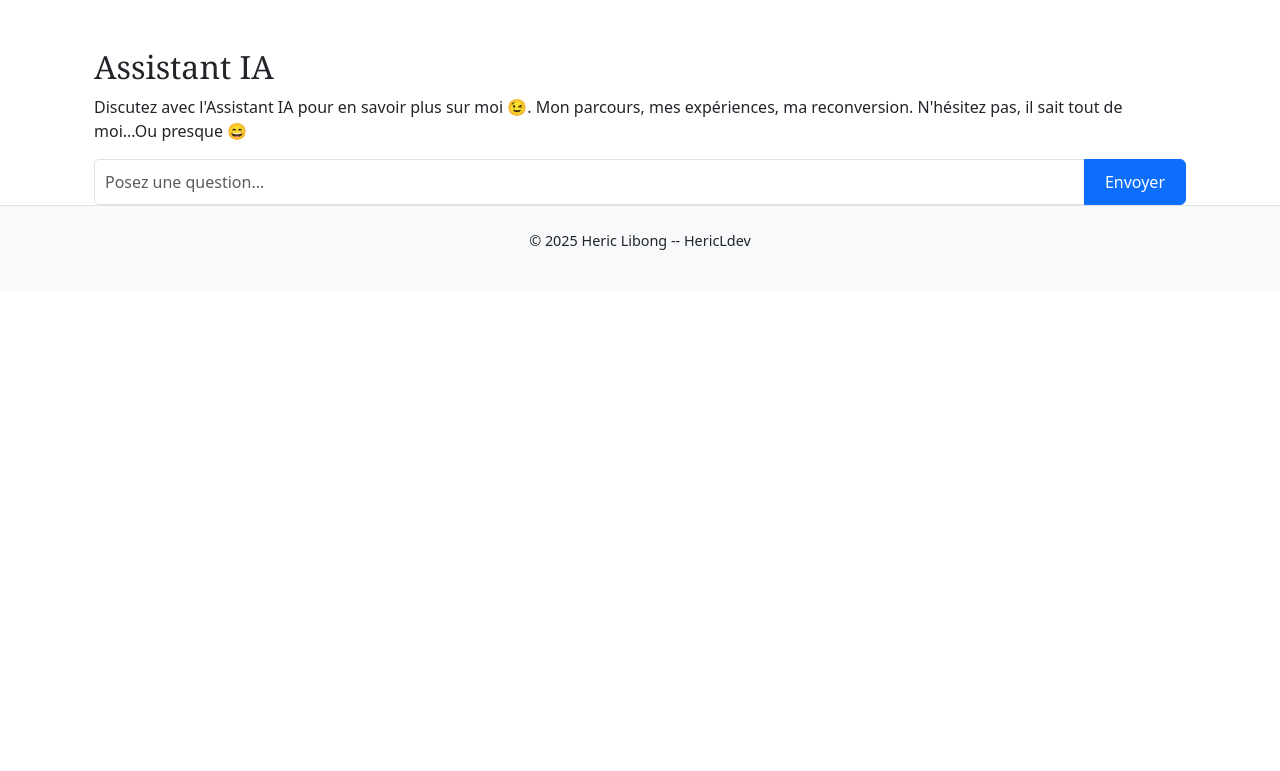
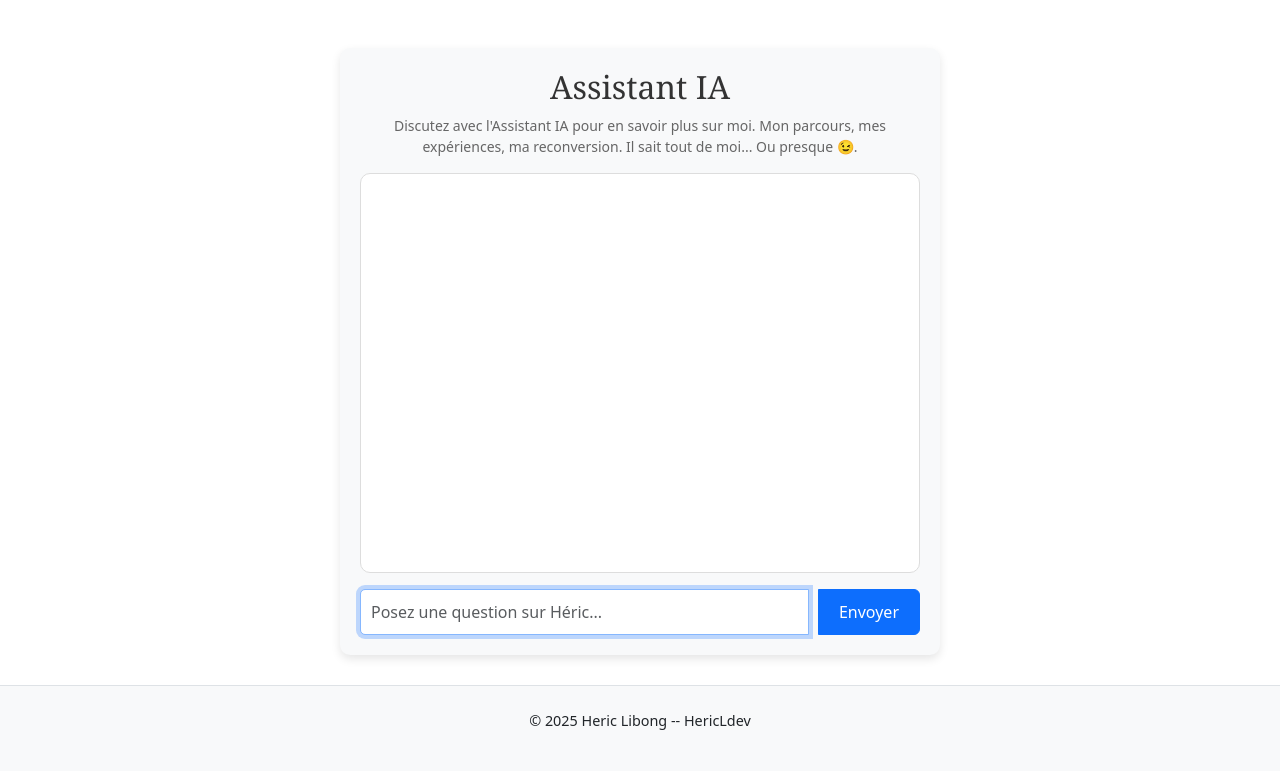
Before and after one commit to hericlibong/blog_django, a Django app: page /openaichat/chatbot/ in a window 1280 px wide. Shown: the part 144-915 px from the top of the page. Before the commit the page ends 394 px from the top, so only its background shows below. Run offline with Django 5.2, Linux system fonts and the light colour scheme; some libraries are stand-ins or nearby versions.

Commit message:
add style to chatbot

```diff
--- a/django_blog/openaichat/templates/openaichat/chatbot.html
+++ b/django_blog/openaichat/templates/openaichat/chatbot.html
@@ -3,15 +3,18 @@
 {% block title %}Assistant IA{% endblock %}
 
 {% block content %}
-<div class="container mt-5">
-    <h2>Assistant IA</h2>
-    <p>Discutez avec l'Assistant IA pour en savoir plus sur moi 😉. Mon parcours, mes expériences, ma reconversion. N'hésitez pas, il sait tout de moi...Ou presque 😄</p>
-    <div class="chat-container">
-        <div id="chat-box" class="chat-box"></div>
-        <div class="input-group mt-3">
-            <input type="text" id="user-input" class="form-control" placeholder="Posez une question...">
-            <button class="btn btn-primary" onclick="sendMessage()">Envoyer</button>
-        </div>
+<div class="container chat-container mt-5">
+    <h2 class="text-center">Assistant IA</h2>
+    <p class="text-center description">
+        Discutez avec l'Assistant IA pour en savoir plus sur moi. Mon parcours, mes expériences, ma reconversion.
+        Il sait tout de moi... Ou presque 😉.
+    </p>
+
+    <div class="chat-box" id="chat-box"></div>
+
+    <div class="input-group mt-3 chat-input">
+        <input type="text" id="user-input" class="form-control" placeholder="Posez une question sur Héric..." autofocus>
+        <button class="btn btn-primary" onclick="sendMessage()">Envoyer</button>
     </div>
 </div>
 
--- a/django_blog/openaichat/views.py
+++ b/django_blog/openaichat/views.py
@@ -72,7 +72,10 @@ def chatbot_response(request):
                     {"role": "system", "content": CONTEXT},
                     {"role": "user", "content": user_message}
                 ],
-                max_tokens=150
+                max_tokens=350,
+                stop = ["\n\n", "."], # Ajout de séquence d'arrêt pour une réponse plus propre
+                temperature=0.7, # Contrôle la créativité de la réponse
+                logprobs=True, # Retourne les probabilités de log pour chaque jeton
             )
             bot_reply = response.choices[0].message.content
             return JsonResponse({'response': bot_reply}, status=200)
--- a/django_blog/static/css/blog.css
+++ b/django_blog/static/css/blog.css
@@ -274,3 +274,69 @@ footer {
     object-fit: cover !important;
     border-radius: 50% !important;
 }
+
+/* ✅ Style du chatbot */
+
+/* Conteneur général du chat */
+.chat-container {
+    max-width: 600px;  /* Réduit la largeur de la zone de chat */
+    margin: 30px auto;  /* Centre la boîte */
+    background: #f8f9fa;
+    padding: 20px;
+    border-radius: 10px;
+    box-shadow: 0 4px 10px rgba(0, 0, 0, 0.1);
+}
+
+/* Titre et description */
+.chat-container h2 {
+    text-align: center;
+    color: #333;
+}
+
+.chat-container .description {
+    font-size: 14px;
+    color: #666;
+    text-align: center;
+}
+
+/* Zone de chat */
+.chat-box {
+    height: 400px;
+    overflow-y: auto;
+    background: #ffffff;
+    border: 1px solid #ddd;
+    border-radius: 10px;
+    padding: 15px;
+    margin-bottom: 10px;
+    display: flex;
+    flex-direction: column;
+}
+
+/* Messages utilisateur */
+.user-message {
+    background: #007bff;
+    color: white;
+    padding: 8px 12px;
+    border-radius: 15px;
+    margin: 5px 0;
+    text-align: right;
+    max-width: 75%;
+    align-self: flex-end;
+}
+
+/* Messages du bot */
+.bot-message {
+    background: #e9ecef;
+    color: #333;
+    padding: 8px 12px;
+    border-radius: 15px;
+    margin: 5px 0;
+    max-width: 75%;
+    align-self: flex-start;
+}
+
+/* Barre d'entrée utilisateur */
+.chat-input {
+    display: flex;
+    gap: 10px;
+}
```
